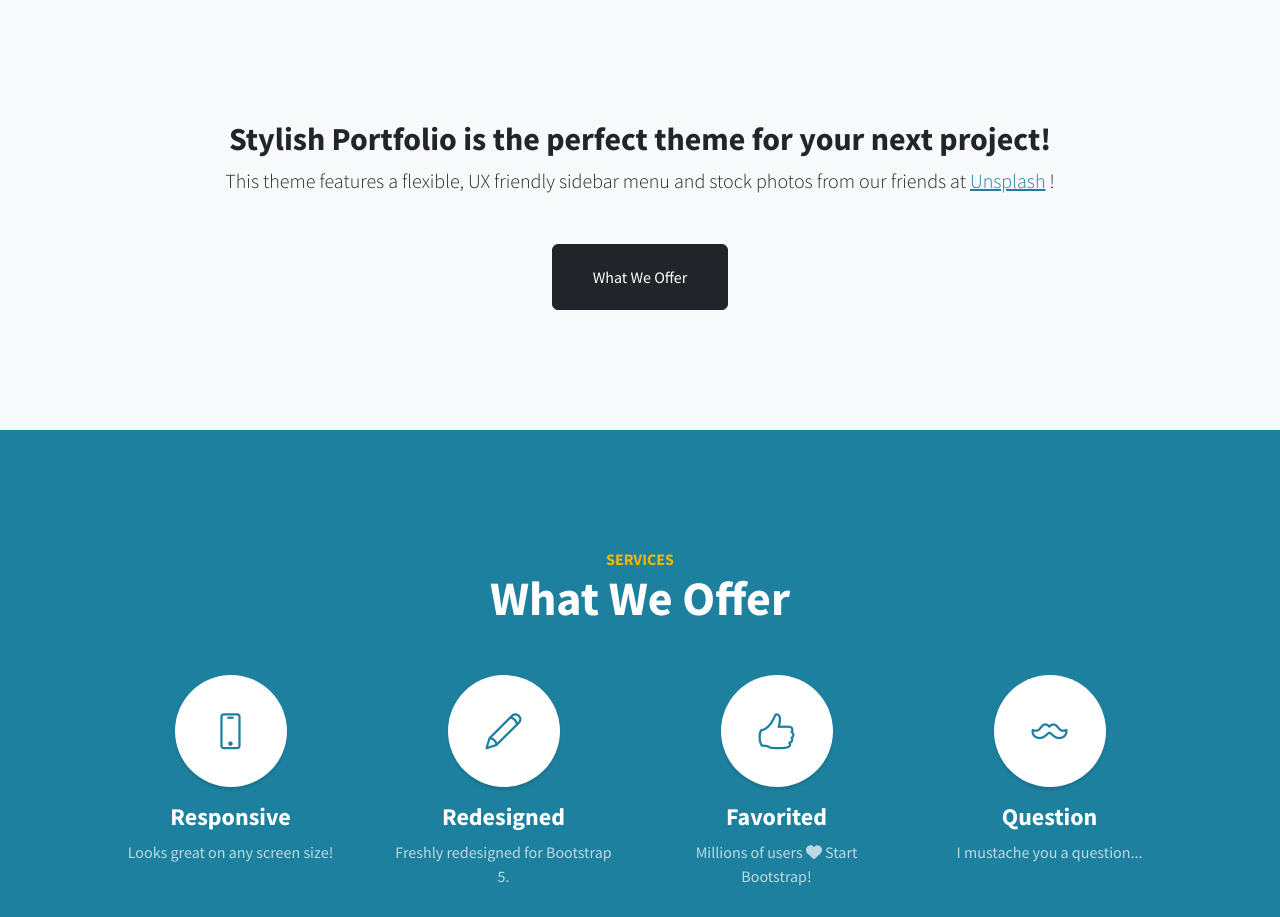
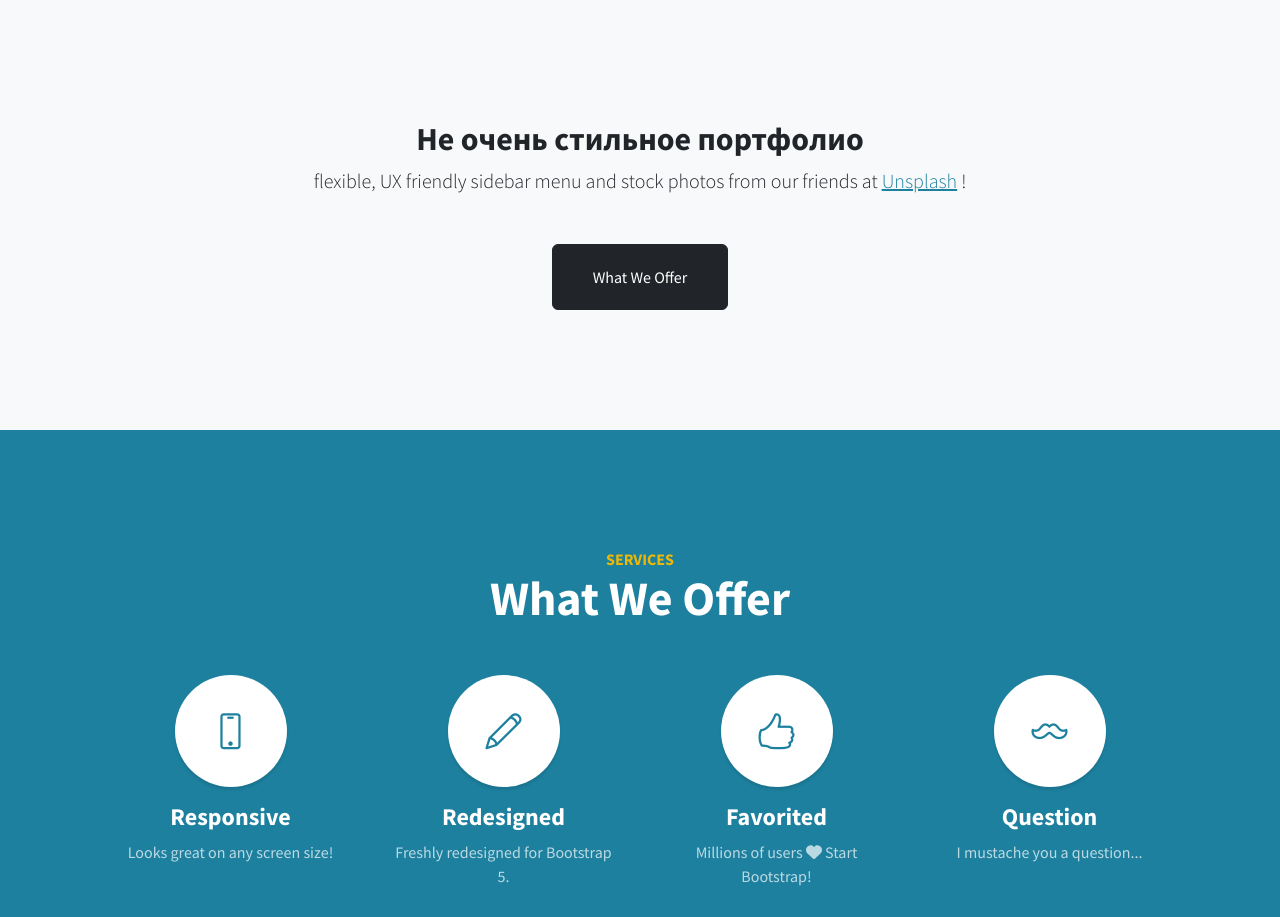
Before and after one commit to qdemonic/qdemonic.github.io, a plain HTML site: page index.html in a window 1280 px wide. Shown: the part 800-1717 px from the top of the page. Drawn offline with nearby package versions, Linux system fonts and the light colour scheme.

Commit message:
title-edit

```diff
--- a/index.html
+++ b/index.html
@@ -5,7 +5,7 @@
         <meta name="viewport" content="width=device-width, initial-scale=1, shrink-to-fit=no" />
         <meta name="description" content="" />
         <meta name="author" content="" />
-        <title>Stylish Portfolio - Start Bootstrap Template</title>
+        <title>Portfolio</title>
         <!-- Favicon-->
         <link rel="icon" type="image/x-icon" href="assets/favicon.ico" />
         <!-- Font Awesome icons (free version)-->
@@ -43,9 +43,9 @@
             <div class="container px-4 px-lg-5 text-center">
                 <div class="row gx-4 gx-lg-5 justify-content-center">
                     <div class="col-lg-10">
-                        <h2>Stylish Portfolio is the perfect theme for your next project!</h2>
+                        <h2>Не очень стильное портфолио</h2>
                         <p class="lead mb-5">
-                            This theme features a flexible, UX friendly sidebar menu and stock photos from our friends at
+                            flexible, UX friendly sidebar menu and stock photos from our friends at
                             <a href="https://unsplash.com/">Unsplash</a>
                             !
                         </p>
```
